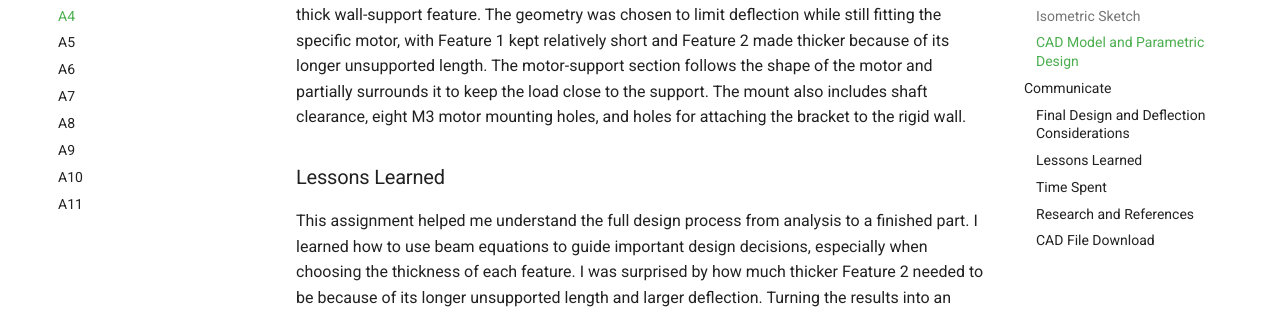
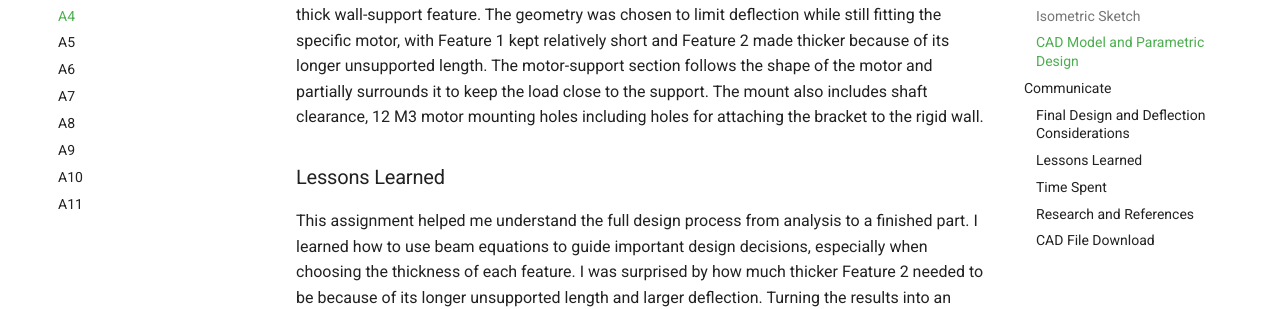
Before and after one commit to rgardn14-max/megr2157-portfolio, an MkDocs documentation site: the page built from docs/assignments/A04/index.md, in a window 1280 px wide and 900 px high, scrolled down 7122 px. Shown: the part 281-590 px from the top of the window. Built offline with MkDocs 1.6.1 and Material for MkDocs 9.7.7, drawn with Linux system fonts in a browser that asks for light colours; some of the changed text lies outside the part shown.

Commit message:
Update index.md

```diff
--- a/docs/assignments/A04/index.md
+++ b/docs/assignments/A04/index.md
@@ -48,7 +48,7 @@ I created the final motor mount in SolidWorks using the dimensions from my calcu
 ## Communicate
 
 ### Final Design and Deflection Considerations
-The final design is a PLA motor mount with a 15 mm thick motor-support feature and a 28 mm thick wall-support feature. The geometry was chosen to limit deflection while still fitting the specific motor, with Feature 1 kept relatively short and Feature 2 made thicker because of its longer unsupported length. The motor-support section follows the shape of the motor and partially surrounds it to keep the load close to the support. The mount also includes shaft clearance, eight M3 motor mounting holes, and holes for attaching the bracket to the rigid wall.
+The final design is a PLA motor mount with a 15 mm thick motor-support feature and a 28 mm thick wall-support feature. The geometry was chosen to limit deflection while still fitting the specific motor, with Feature 1 kept relatively short and Feature 2 made thicker because of its longer unsupported length. The motor-support section follows the shape of the motor and partially surrounds it to keep the load close to the support. The mount also includes shaft clearance, 12 M3 motor mounting holes including holes for attaching the bracket to the rigid wall.
 
 
 ### Lessons Learned
```
